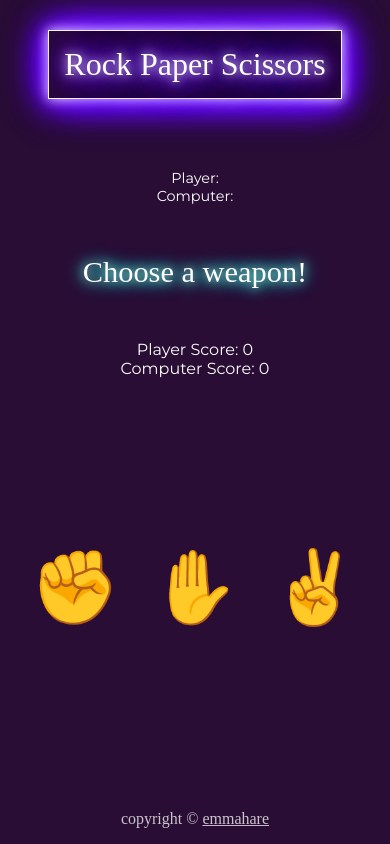
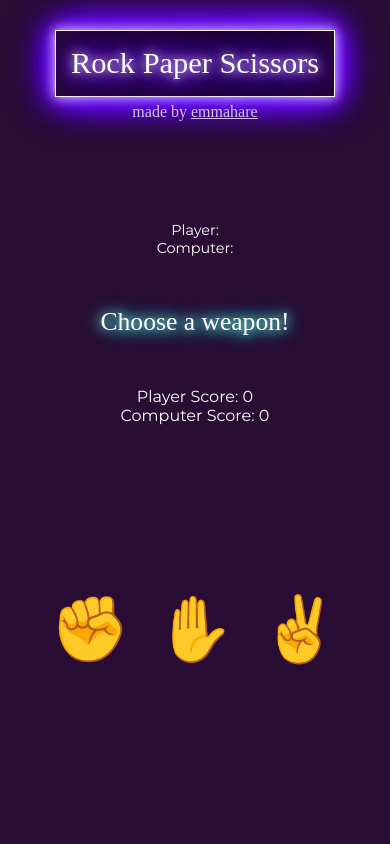
Before and after one commit to EmmaBeansHare/rock-paper-scissors, a plain HTML site: page index.html in a window 390 px wide. Drawn offline with Linux system fonts and the light colour scheme; a web font is replaced by a local one.

Commit message:
Fix more spacing

```diff
--- a/index.html
+++ b/index.html
@@ -12,6 +12,10 @@
 </head>
 <body>
     <h1>Rock Paper Scissors</h1>
+    <p class="crName">
+        made by
+        <a href="https://github.com/emmahare">emmahare</a>
+    </p>
     <div id="playerDisplay">Player: </div>
     <div id="computerDisplay">Computer: </div>
     <div id="resultDisplay">Choose a weapon!</div>
@@ -31,11 +35,6 @@
         <button class="scissors" onclick="playGame('scissors')">✌️</button>
     </div>
 
-    <p class="crName">
-        copyright ©
-        <a href="https://github.com/emmahare">emmahare</a>
-    </p>
-
 
     <script src="script.js"></script>
 </body>
--- a/style.css
+++ b/style.css
@@ -15,7 +15,7 @@ br{
 
 h1{
     margin-top: 60px;
-    margin-bottom: 150px;
+    margin-bottom: -10px;
     font-family: "Megrim";
     font-size: 4rem;
     font-weight: 500;
@@ -38,6 +38,26 @@ h1{
     0 0 35px rgb(102, 0, 255),
     0 0 40px rgb(102, 0, 255),
     0 0 45px rgb(102, 0, 255);
+}
+
+.crName{
+    font-family: "Megrim";
+    color: rgba(255, 255, 255, 0.757);
+    margin-bottom: 100px;
+}
+
+.crName a{
+    text-decoration: underline 1px rgba(255, 255, 255, 0.722);
+    color: rgba(255, 255, 255, 0.757);
+    cursor: pointer;
+    transition: ease-in-out 0.3s;
+}
+
+.crName a:hover{
+    color: white;
+    text-shadow:
+    0 0 5px white,
+    0 0 10px white;
 }
 
 #playerDisplay, #computerDisplay{
@@ -126,27 +146,6 @@ h1{
     0 0 20px rgb(255, 255, 255);
 }
 
-.crName{
-    font-family: "Megrim";
-    position: absolute;
-    bottom: 0;
-    color: rgba(255, 255, 255, 0.757);
-}
-
-.crName a{
-    text-decoration: underline 1px rgba(255, 255, 255, 0.722);
-    color: rgba(255, 255, 255, 0.757);
-    cursor: pointer;
-    transition: ease-in-out 0.3s;
-}
-
-.crName a:hover{
-    color: white;
-    text-shadow:
-    0 0 5px white,
-    0 0 10px white;
-}
-
 /*==== COLOR CHANGERS OF RESULT DISPLAY ====*/
 
 .greenShadow{
@@ -180,8 +179,7 @@ h1{
 
     h1{
         margin-top: 30px;
-        margin-bottom: 70px;
-        font-size: 2rem;
+        font-size: 1.9rem;
         text-align: center;
     }
 
@@ -191,7 +189,8 @@ h1{
 
     #resultDisplay{
         margin: 50px 0;
-        font-size: 1.9rem;
+        font-size: 1.6rem;
+        white-space: nowrap;
     }
 
     .scoreDisplay{
@@ -203,27 +202,25 @@ h1{
     }
 
     .rock{
-        margin-right: -40px;
+        margin-right: -55px;
     }
 
     .scissors{
-        margin-left: -40px;
+        margin-left: -55px;
     }
 
     .choices{
         gap: 0px;
-
     }
 
     .choices button{
-        font-size: 4.5rem;
+        font-size: 4rem;
     }
 }
 
 @media screen and (min-width: 481px) and (max-width:580px){
     h1{
         margin-top: 50px;
-        margin-bottom: 100px;
         font-size: 2.3rem;
     }
 
@@ -257,7 +254,6 @@ h1{
 @media screen and (min-width:581px) and (max-width:710px){
     h1{
         margin-top: 50px;
-        margin-bottom: 140px;
         font-size: 2.8rem;
     }
 
```
